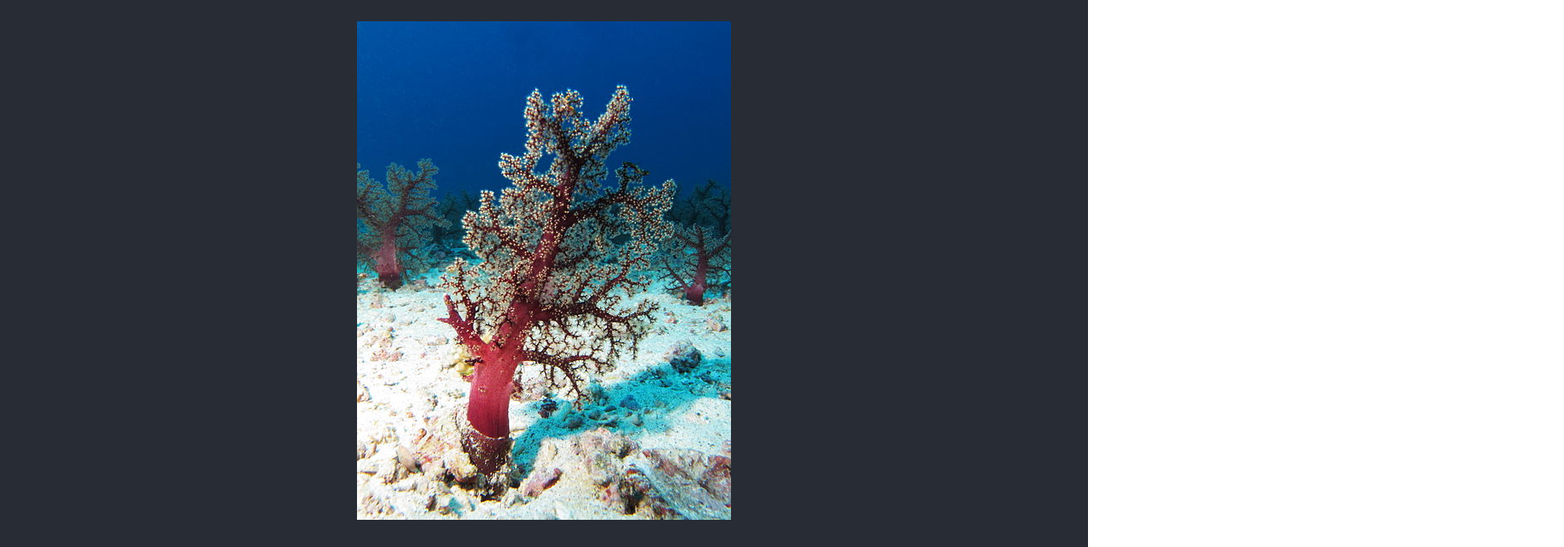
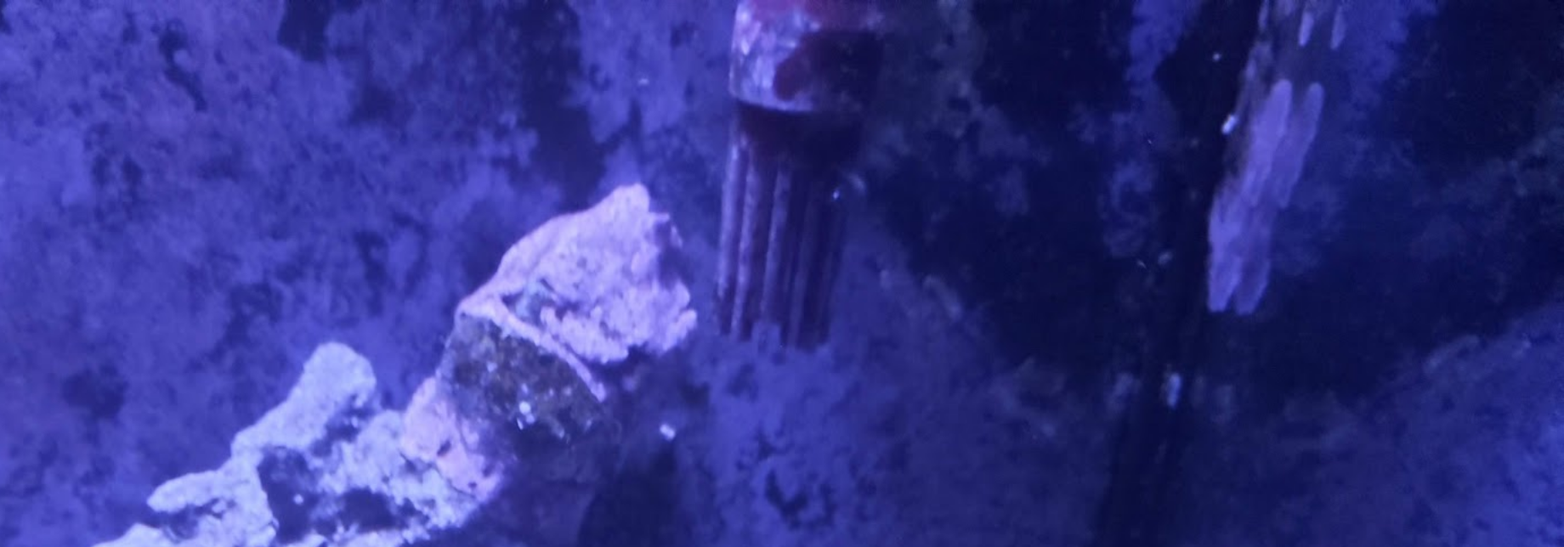
Before and after one commit to davidsanchezr81/React-Project, a React (Create React App) app: page / in a window 1280 px wide. Shown: the top 644 px of the page at 85% size, 1840 px wide, since content can reach past the window. Built offline with nearby package versions, Linux system fonts and the light colour scheme.

Commit message:
Anemone picture added

```diff
--- a/src/App.js
+++ b/src/App.js
@@ -1,6 +1,9 @@
 import React from 'react';
 import logo from './assets/images/logo.svg';
 import coral from './assets/images/DendroCoral.jpeg';
+import anemone from './assets/images/anemone.jpg'
+
+
 import './assets/css/App.css';
 
 import Component1 from './components/Component1';
@@ -14,7 +17,7 @@ function App() {
   return (
     <div className="App">
       <header className="App-header">
-        <img src={coral} className="coral-logo" alt="logo"/>
+        <img src={anemone} className="coral-logo" alt="logo" height="2000" width="2400"/>
         <p>
             {PublishingFeature(name, lastname)}
         </p>
```
Also changed, not shown: src/assets/images/anemone.jpg (added).
